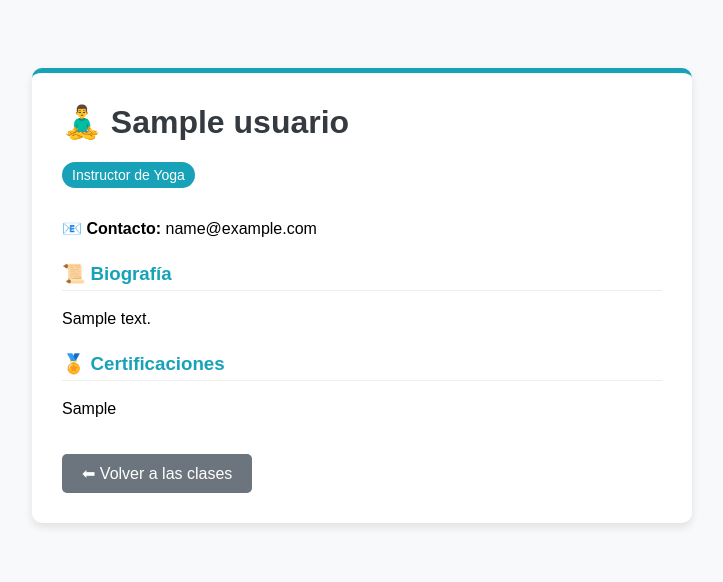
After one commit to jlmontielc/sistema-gestion-shala, a Flask app: page /instructor/1 in a window 1280 px wide. The commit adds this page. Shown: the top 582 px of the page, without its empty margins (278-1001 px from the left). Run offline with Flask 3, Linux system fonts and the light colour scheme; a user stored in the database is signed in; tables that the repository leaves empty hold one stand-in row (values such as "Sample post").

Commit message:
ajustes y nuevas funciones de perfiles

```diff
--- a/app/routes/auth.py
+++ b/app/routes/auth.py
@@ -2,7 +2,7 @@ from flask import Blueprint, render_template, request, redirect, url_for, flash
 from flask_login import login_user, login_required, logout_user, current_user
 from werkzeug.security import generate_password_hash, check_password_hash
 from app import db
-from app.models.usuario import Usuario
+from app.models.usuario import Usuario, Instructor
 from app.routes.decoradores import role_required
 
 auth_bp = Blueprint('auth', __name__)
@@ -88,3 +88,45 @@ def cerrar_sesion():
     logout_user()
     flash("Sesión cerrada correctamente", "info")
     return redirect(url_for('auth.iniciar_sesion'))
+
+@auth_bp.route('/perfil', methods=['GET', 'POST'])
+@login_required
+def perfil():
+    if request.method == 'POST':
+        # Guardamos los datos básicos para cualquier usuario
+        current_user.nombre = request.form.get('nombre')
+        current_user.telefono = request.form.get('telefono')
+
+        # Si es Instructor, guardamos su biografía y certificaciones
+        if current_user.rol == 'INSTRUCTOR':
+            bio = request.form.get('bio')
+            certificaciones = request.form.get('certificaciones')
+
+            # Verificamos si ya tiene un perfil de instructor creado en la base de datos
+            if not current_user.instructor:
+                # Si es su primera vez, le creamos el perfil extendido
+                nuevo_perfil = Instructor(id=current_user.id, bio=bio, certificaciones=certificaciones)
+                db.session.add(nuevo_perfil)
+            else:
+                # Si ya lo tenía, simplemente lo actualizamos
+                current_user.instructor.bio = bio
+                current_user.instructor.certificaciones = certificaciones
+
+        db.session.commit()
+        flash("¡Perfil actualizado con éxito!", "success")
+        return redirect(url_for('auth.panel'))
+
+    return render_template('perfil.html')
+
+@auth_bp.route('/instructor/<int:id>')
+@login_required
+def ver_instructor(id):
+    # Buscamos al usuario por su ID
+    instructor_user = Usuario.query.get_or_404(id)
+
+    # Verificamos que sea un instructor o un administrador
+    if instructor_user.rol not in ['INSTRUCTOR', 'ADMIN']:
+        flash("El usuario no es un instructor válido.", "error")
+        return redirect(url_for('auth.panel'))
+
+    return render_template('perfil_instructor.html', instructor=instructor_user)
--- /dev/null
+++ b/app/templates/perfil_instructor.html
@@ -0,0 +1,35 @@
+<!DOCTYPE html>
+<html lang="es">
+<head>
+    <meta charset="UTF-8">
+    <title>Perfil del Instructor</title>
+    <style>
+        body { font-family: sans-serif; padding: 20px; background-color: #f8f9fa; }
+        .profile-card { background: white; padding: 30px; border-radius: 10px; max-width: 600px; margin: 40px auto; box-shadow: 0 4px 8px rgba(0,0,0,0.1); border-top: 5px solid #17a2b8; }
+        .name-title { color: #343a40; margin-top: 0; }
+        .badge { background-color: #17a2b8; color: white; padding: 5px 10px; border-radius: 15px; font-size: 14px; display: inline-block; margin-bottom: 15px; }
+        .section-title { color: #17a2b8; border-bottom: 1px solid #eee; padding-bottom: 5px; margin-top: 25px; }
+        .btn-back { background-color: #6c757d; color: white; padding: 10px 20px; text-decoration: none; border-radius: 5px; display: inline-block; margin-top: 20px; }
+    </style>
+</head>
+<body>
+    <div class="profile-card">
+        <h1 class="name-title">🧘‍♂️ {{ instructor.nombre }}</h1>
+        <span class="badge">Instructor de Yoga</span>
+
+        <p><strong>📧 Contacto:</strong> {{ instructor.email }}</p>
+
+        {% if instructor.instructor %}
+            <h3 class="section-title">📜 Biografía</h3>
+            <p>{{ instructor.instructor.bio | default('Este instructor prefiere que lo conozcas en el mat. ¡Anímate a su clase!', true) }}</p>
+
+            <h3 class="section-title">🏅 Certificaciones</h3>
+            <p>{{ instructor.instructor.certificaciones | default('No hay certificaciones registradas.', true) }}</p>
+        {% else %}
+            <p style="color: gray; font-style: italic; margin-top: 20px;">Este instructor es nuevo y aún no ha completado su biografía.</p>
+        {% endif %}
+
+        <a href="javascript:history.back()" class="btn-back">⬅ Volver a las clases</a>
+    </div>
+</body>
+</html>
```
Also changed, not shown: app/routes/asistencia.py (+28 -1 lines), app/routes/clases.py (+19 -7 lines), app/templates/crear_clase.html (+8 -1 lines), app/templates/panel.html (+4 -3 lines), app/templates/perfil.html (added, +41 -0 lines).
